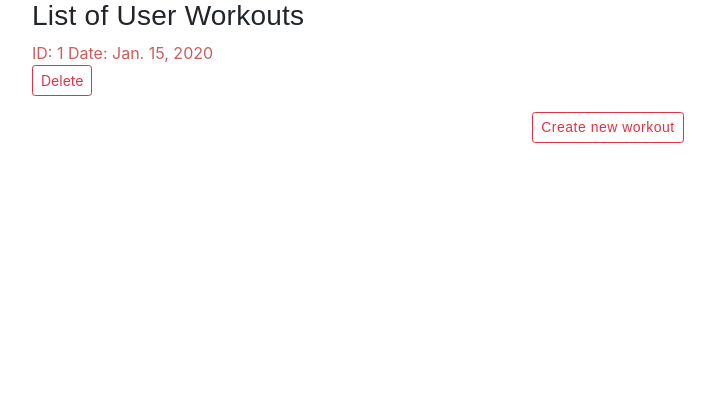
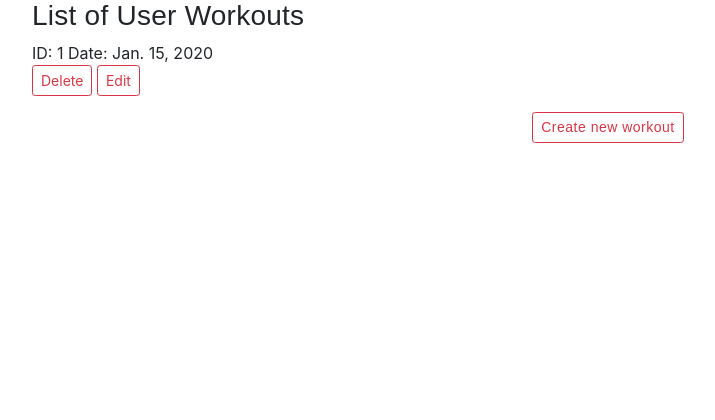
Before and after one commit to triskaVpate/exerlogger, a Django app: page /workouts/ in a window 1280 px wide. Shown: the part 109-529 px from the top of the page, without its empty margins (32-747 px from the left). Run offline with Django 3.2, Linux system fonts and the light colour scheme; a user stored in the database is signed in; tables that the repository leaves empty hold one stand-in row (values such as "Sample post"); some libraries are stand-ins or nearby versions.

Commit message:
small tweak in workout list, new edit button

```diff
--- a/templates/workout/workouts.html
+++ b/templates/workout/workouts.html
@@ -5,14 +5,12 @@
         <div id="workouts">
             <h3>List of User Workouts</h3>
                 {% for workout in user_workouts %}
-                  <a href="{% url 'workout_detail' workout.id %}"> ID: {{ workout.id }} Date: {{ workout.date }}
-
+                    ID: {{ workout.id }} Date: {{ workout.date }}
                   <form action="{% url 'delete_workout' workout.id %}" method="POST" onsubmit="return confirm('Are you sure?')">
                         {% csrf_token %}
                         <input type="submit" value="Delete" class="btn btn-outline-danger btn-sm">
+                        <a href="{% url 'workout_detail' workout.id %}" class="btn btn-outline-danger btn-sm">Edit</a>
                   </form>
-
-                  </a>
                 {% endfor %}
               <p id="create_account">
                   <a href="{% url 'workout_detail' 'add' %}" class="btn btn-outline-danger btn-sm">Create new workout</a>
```
